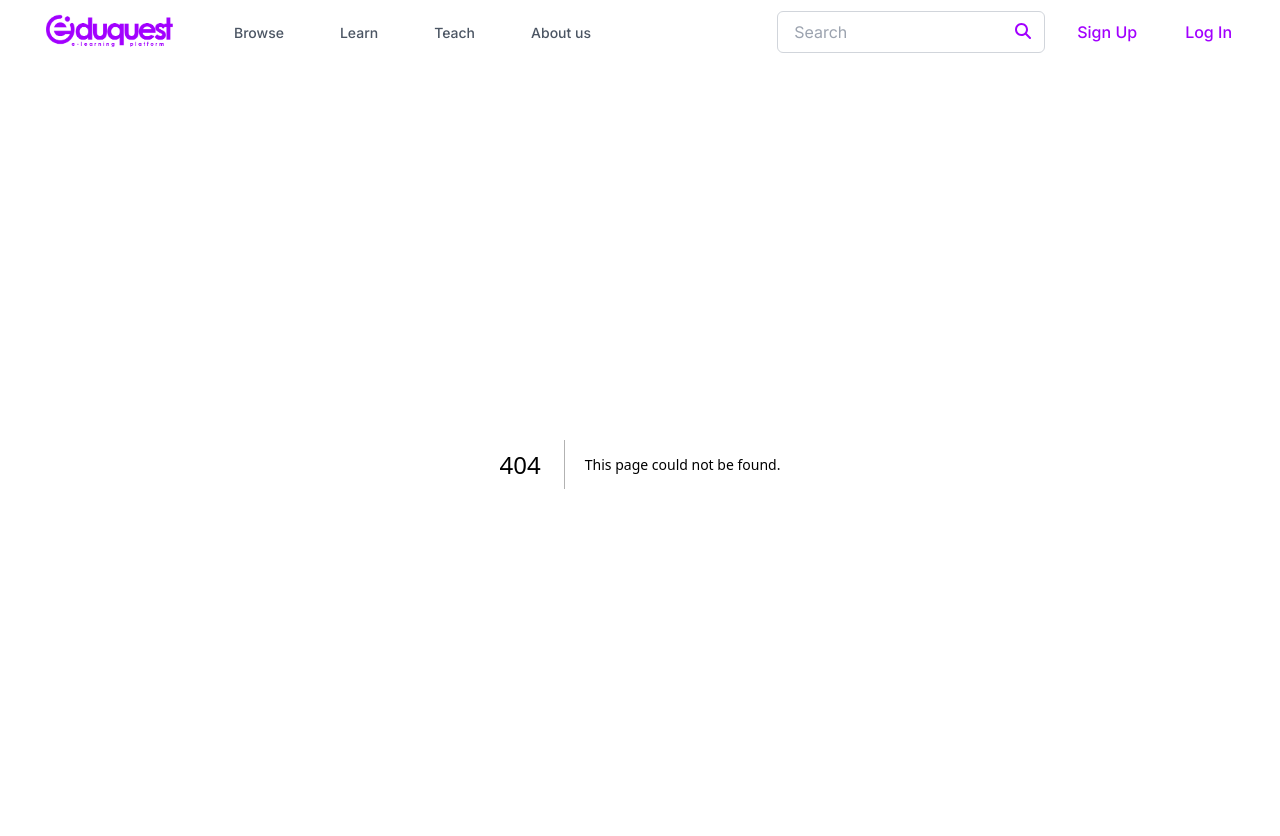
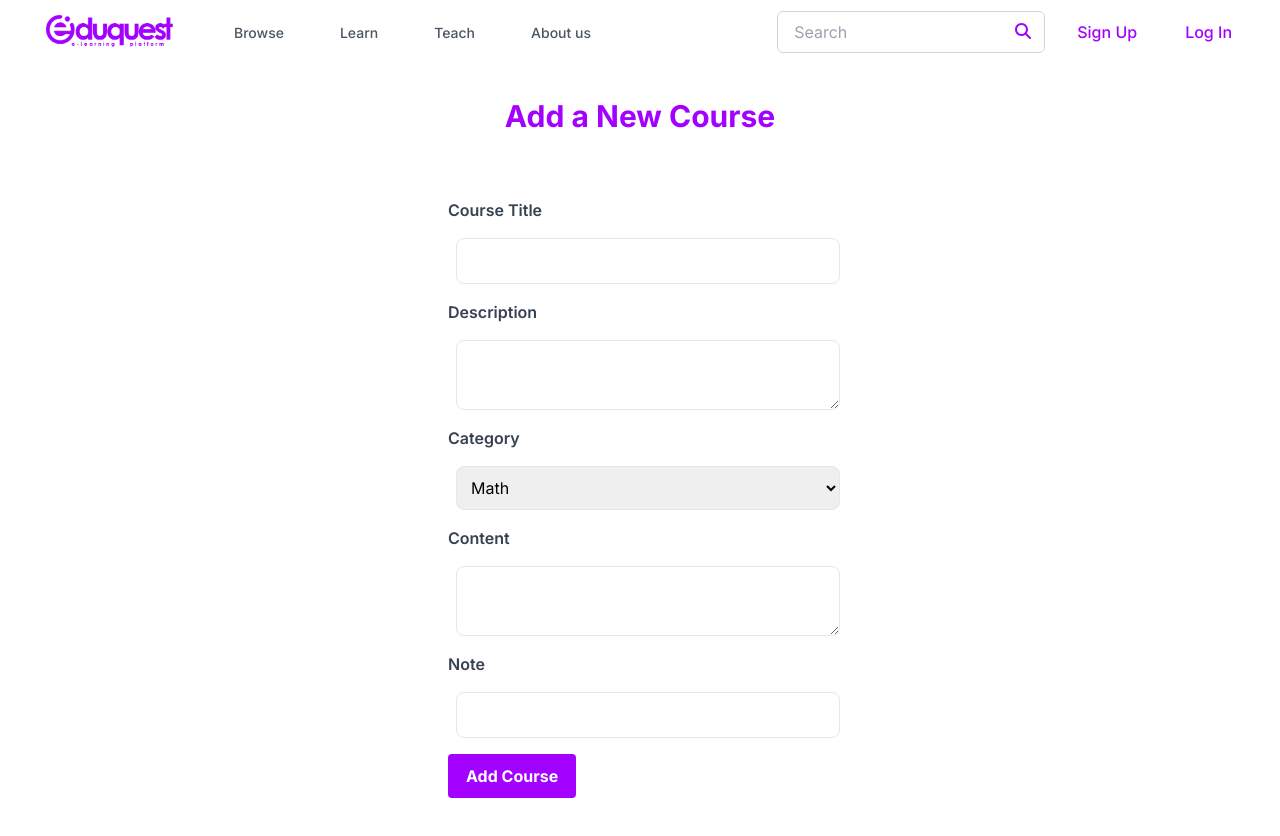
Before and after one commit to eduquestRBK/eduquest, a Next.js app in the folder frontend/: page /Add in a window 1280 px wide. Before the commit this address had no page. Shown: the top 836 px of the page. Built offline with nearby package versions, Linux system fonts and the light colour scheme.

Commit message:
'addCorses'

```diff
--- /dev/null
+++ b/frontend/src/app/Add/page.tsx
@@ -0,0 +1,78 @@
+'use client'
+import {useState} from "react";
+import Link from "next/link";
+import axios from "axios"
+import { useRouter } from 'next/navigation'
+
+const page=()=>{
+    const [title, setTitle] = useState('');
+    const [description, setDescription] = useState('');
+    const [category, setCategory] = useState('');
+    const [content, setContent] = useState('');
+    const [note, setNote] = useState('');
+
+
+return(
+    <div className="flex flex-col items-center justify-center min-h-screen ">
+      <h1 className="text-3xl font-bold text-[#a200ff] mb-8">Add a New Course</h1>
+      <form className="bg-white p-8  rounded-lg   max-w-md w-full" >
+        <div className="mb-4">
+          <label className=" block font-semibold  text-gray-700">Course Title</label>
+          <input
+            type="text"
+            onChange={(e) => setTitle(e.target.value)}
+            className=" flex border mt-4 p-2.5 rounded-lg w-full ml-2 outline-none"
+            required
+          />
+        </div>
+        <div className="mb-4">
+          <label className=" block font-semibold  text-gray-700">Description</label>
+          <textarea
+            onChange={(e) => setDescription(e.target.value)}
+            className="flex border mt-4 p-2.5 rounded-lg w-full ml-2 outline-none"
+            required
+          />
+        </div>
+        <div className="mb-4">
+          <label className=" block font-semibold  text-gray-700">Category</label>
+          <select
+            onChange={(e) => setCategory(e.target.value)}
+            className="flex border mt-4 p-2.5 rounded-lg w-full ml-2 outline-none"
+            required
+          >
+            <option value="Math">Math</option>
+            <option value="Economy">Economy</option>
+            <option value="Management">Management</option>
+            <option value="Science">Science</option>
+            <option value="History&Geography">History & Geography</option>
+            <option value="Art&Literature">Art & Literature</option>
+          </select>
+        </div>
+        <div className="mb-4">
+          <label className=" block font-semibold  text-gray-700">Content</label>
+          <textarea
+            onChange={(e) => setContent(e.target.value)}
+            className="flex border mt-4 p-2.5 rounded-lg w-full ml-2 outline-none"
+            required
+          />
+        </div>
+        <div className="mb-4">
+          <label className=" block font-semibold  text-gray-700">Note</label>
+          <input
+            type="text"
+            onChange={(e) => setNote(e.target.value)}
+            className="flex border mt-4 p-2.5 rounded-lg w-full ml-2 outline-none"
+          />
+        </div>
+        <button
+          type="submit"
+          className="bg-[#a200ff] hover:bg-white text-white hover:text-[#a200ff] font-bold py-2 px-4 rounded border-2 border-[#a200ff] transition-colors duration-300 focus:outline-none focus:ring-2 focus:ring-[#a200ff]"
+        >
+          Add Course
+        </button>
+      </form>
+    </div>
+
+)
+}
+export default page
```
Also changed, not shown: 1 other file (tests, documents, lock files or other folders).
